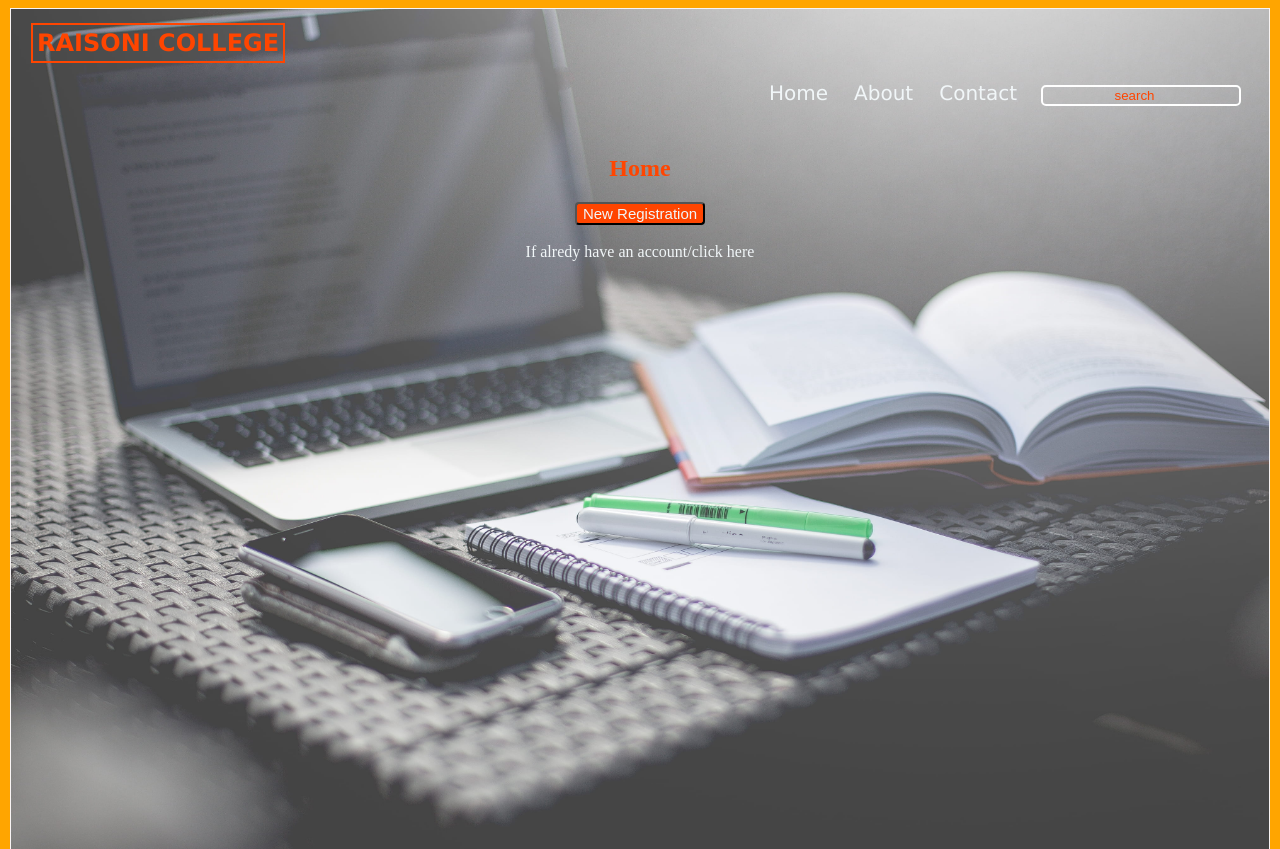
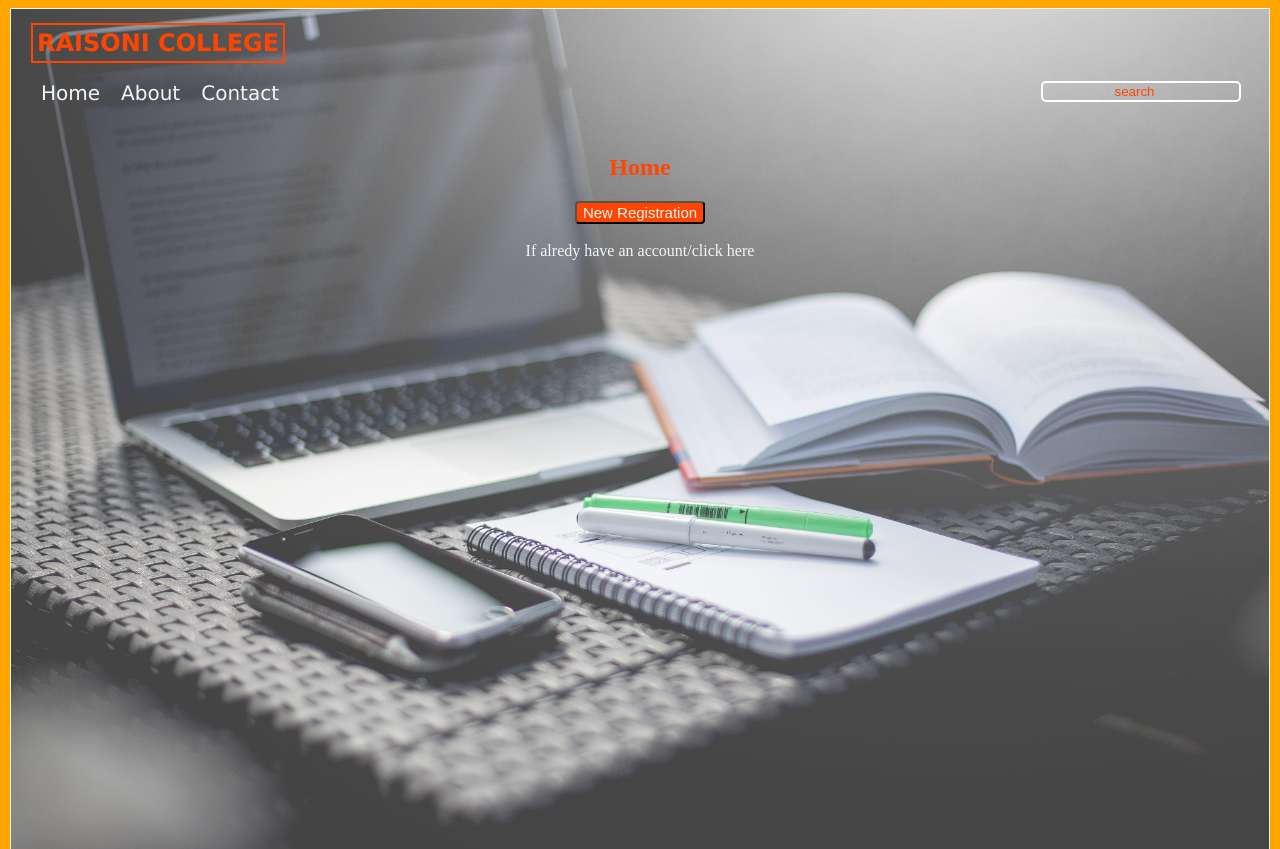
Before and after one commit to Andrul01/Raisoni, a PHP site: page /home.html in a window 1280 px wide. Shown: the top 849 px of the page. Run offline with PHP 8.4, Linux system fonts and the light colour scheme.

Commit message:
nevigation left

```diff
--- a/style.css
+++ b/style.css
@@ -26,23 +26,24 @@ h2{
 }
 ul{
     padding: 8px;
-    text-align: right;
+    text-align: left;
 }
 li{
     color: aliceblue;
     display: inline;
     margin-left: 2px;
-    margin-right: 20px;
+    margin-right: 15px;
     font-size: 20px;
     font-family: 'Lucida Sans', 'Lucida Sans Regular', 'Lucida Grande', 'Lucida Sans Unicode', Geneva, Verdana, sans-serif;
 }
 #i1{
     color: orangered;
-    border: 2px solid  white;
+    border: 2px solid white ;
     border-radius: 5px ;
     background: transparent;
     text-align: center;
     width: 200px;
+    float: right;
 }
 
 #i2,textarea{
```
